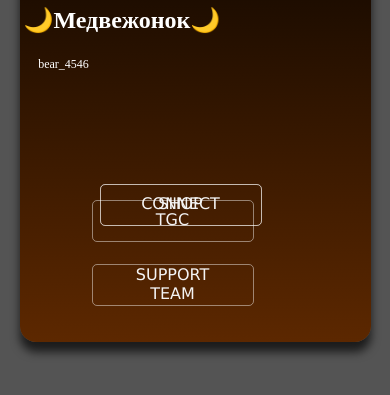
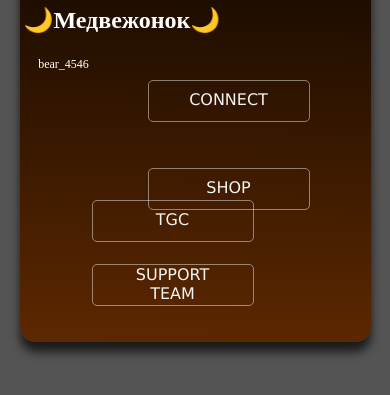
Before and after one commit to user-bat/bio-medvej, a plain HTML site: page index.html in a window 390 px wide. Shown: the part 333-728 px from the top of the page. Drawn offline with Linux system fonts and the light colour scheme.

Commit message:
Update style.css

```diff
--- a/style/style.css
+++ b/style/style.css
@@ -256,8 +256,7 @@ a{
     .button-panel{
         margin-left: 3.5rem;
         margin-top: -5rem;
-        height: 20vh; /* Уменьшение высоты на мобильных устройствах */
-        width: 52vw; /* Увеличение ширины на мобильных устройствах */
+      /* Увеличение ширины на мобильных устройствах */
         /* max-width: 55vw;
         max-height: 2.5vh;
         min-width: 10vh;
@@ -268,8 +267,7 @@ a{
     .button-panel{
         margin-left: 4.5rem;
         margin-top: -9rem;
-        height: 20vh; /* Уменьшение высоты на мобильных устройствах */
-        width: 52vw; /* Увеличение ширины на мобильных устройствах */
+        /* Увеличение ширины на мобильных устройствах */
         /* max-width: 55vw;
         max-height: 2.5vh;
         min-width: 10vh;
@@ -278,10 +276,9 @@ a{
 }
 @media (max-width: 2560px){
     .button-panel{
-        margin-left: 5rem;
-        margin-top: -2rem;
-        height: 20vh; /* Уменьшение высоты на мобильных устройствах */
-        width: 52vw; /* Увеличение ширины на мобильных устройствах */
+        margin-left: 8rem;
+        margin-top: -8.5rem;
+
         /* max-width: 55vw;
         max-height: 2.5vh;
         min-width: 10vh;
@@ -306,8 +303,7 @@ a{
     .button-panel2{
         margin-left: 3.5rem;
         margin-top: -2rem;
-        height: 20vh; /* Уменьшение высоты на мобильных устройствах */
-        width: 52vw; /* Увеличение ширины на мобильных устройствах */
+       /* Увеличение ширины на мобильных устройствах */
         /* max-width: 55vw;
         max-height: 2.5vh;
         min-width: 10vh;
@@ -318,8 +314,7 @@ a{
     .button-panel2{
         margin-left: 4.5rem;
         margin-top: -5rem;
-        height: 20vh; /* Уменьшение высоты на мобильных устройствах */
-        width: 52vw; /* Увеличение ширины на мобильных устройствах */
+       /* Увеличение ширины на мобильных устройствах */
         /* max-width: 55vw;
         max-height: 2.5vh;
         min-width: 10vh;
@@ -328,10 +323,9 @@ a{
 }
 @media (max-width: 2560px){
     .button-panel2{
-        margin-left: 5rem;
-        margin-top: -2rem;
-        height: 20vh; /* Уменьшение высоты на мобильных устройствах */
-        width: 52vw; /* Увеличение ширины на мобильных устройствах */
+        margin-left: 8rem;
+        margin-top: -3rem;
+       /* Увеличение ширины на мобильных устройствах */
         /* max-width: 55vw;
         max-height: 2.5vh;
         min-width: 10vh;
@@ -355,8 +349,7 @@ a{
     .button-panel3{
         margin-left: 3.5rem;
         margin-top: 1rem;
-        height: 20vh; /* Уменьшение высоты на мобильных устройствах */
-        width: 52vw; /* Увеличение ширины на мобильных устройствах */
+       /* Увеличение ширины на мобильных устройствах */
         /* max-width: 55vw;
         max-height: 2.5vh;
         min-width: 10vh;
@@ -367,8 +360,7 @@ a{
     .button-panel3{
         margin-left: 4.5rem;
         margin-top: -1rem;
-        height: 20vh; /* Уменьшение высоты на мобильных устройствах */
-        width: 52vw; /* Увеличение ширины на мобильных устройствах */
+       /* Увеличение ширины на мобильных устройствах */
         /* max-width: 55vw;
         max-height: 2.5vh;
         min-width: 10vh;
@@ -393,8 +385,7 @@ a{
     .button-panel4{
         margin-left: 3.5rem;
         margin-top: 4rem;
-        height: 20vh; /* Уменьшение высоты на мобильных устройствах */
-        width: 52vw; /* Увеличение ширины на мобильных устройствах */
+       /* Увеличение ширины на мобильных устройствах */
         /* max-width: 55vw;
         max-height: 2.5vh;
         min-width: 10vh;
@@ -405,8 +396,7 @@ a{
     .button-panel4{
         margin-left: 4.5rem;
         margin-top: 3rem;
-        height: 20vh; /* Уменьшение высоты на мобильных устройствах */
-        width: 52vw; /* Увеличение ширины на мобильных устройствах */
+     /* Увеличение ширины на мобильных устройствах */
         /* max-width: 55vw;
         max-height: 2.5vh;
         min-width: 10vh;
```
